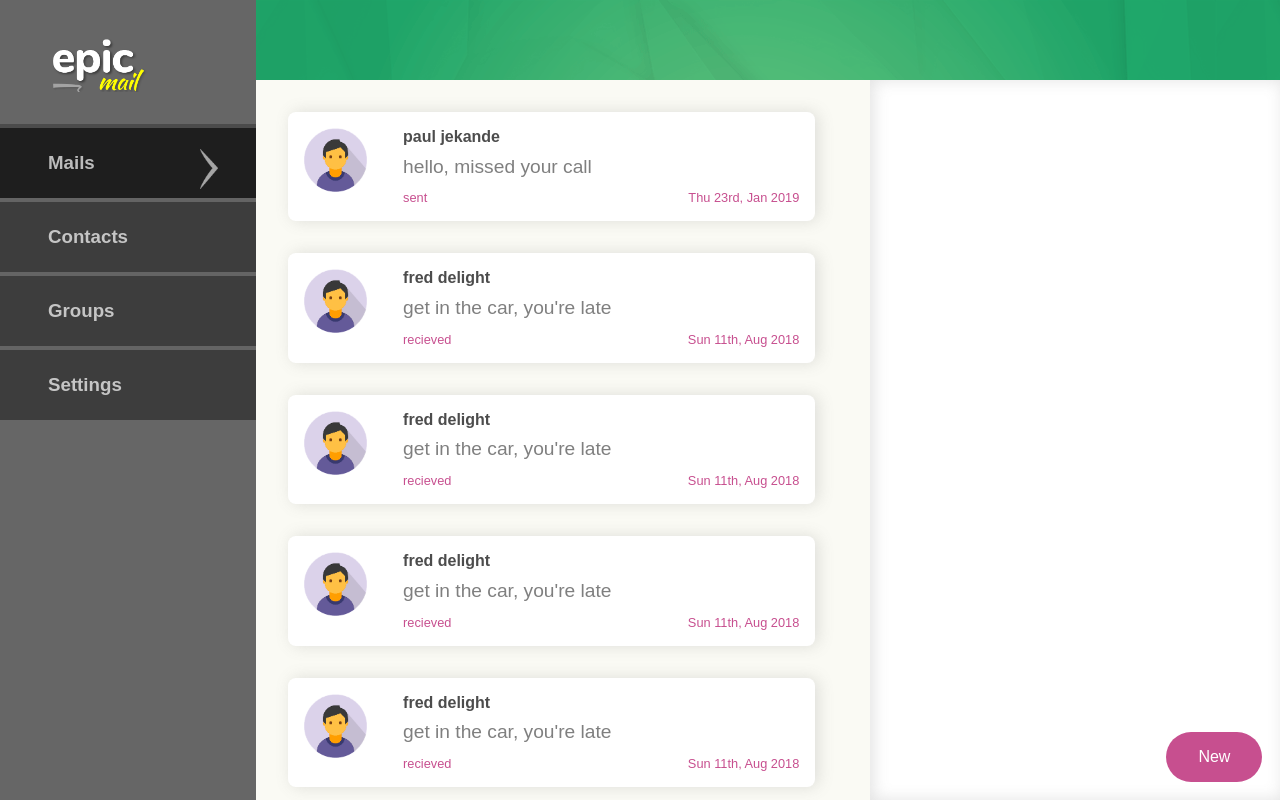
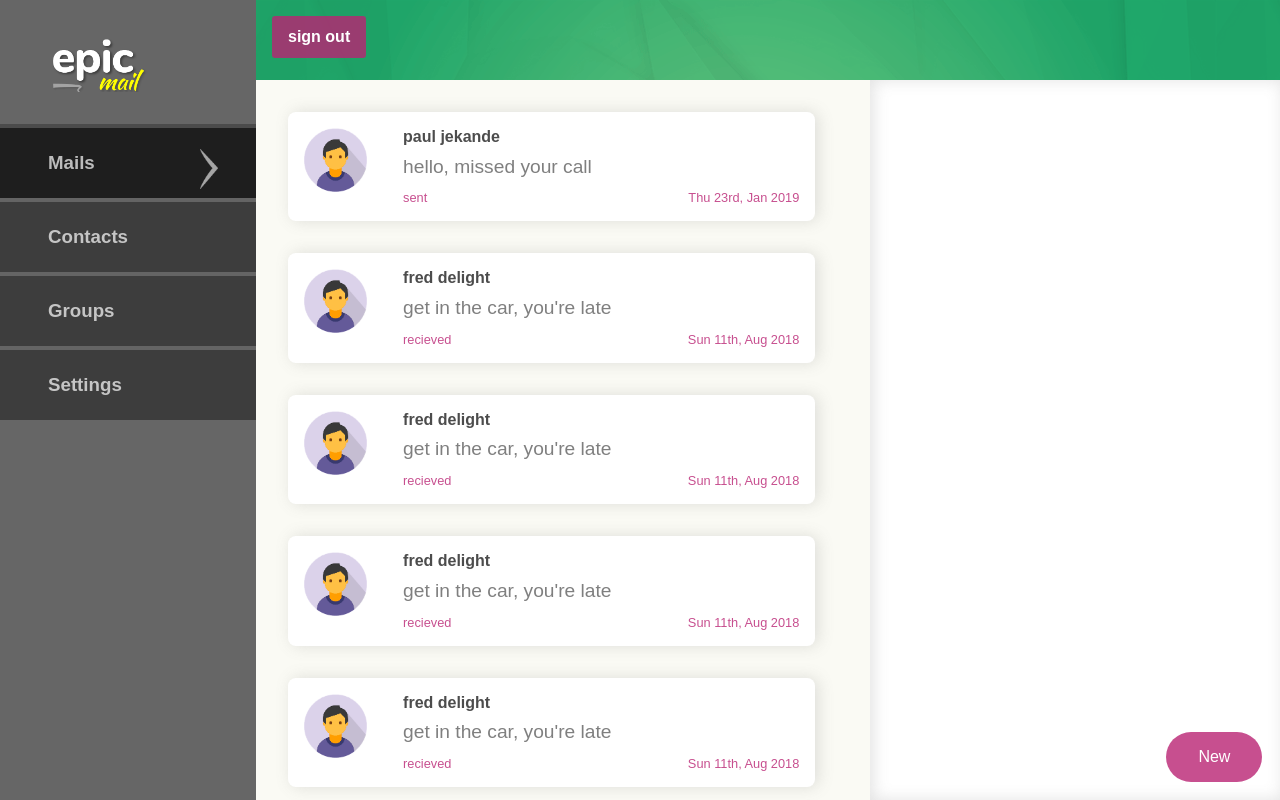
Before and after one commit to caleb-42/EPIC-mail, a plain HTML site: page UI/index.html in a window 1280 px wide. Drawn offline with Linux system fonts and the light colour scheme.

Commit message:
[Feature #164328271] Create sign out button
made the sign out button navigate to sign in page

```diff
--- a/UI/css/index.css
+++ b/UI/css/index.css
@@ -109,6 +109,16 @@ body{
   font-weight: 600;
   background: rgb(255, 255, 255, .8);
 }
+.signout{
+    background: rgba(185, 35, 115, 0.8);
+    padding: .75rem 1rem;
+    border-radius: .2rem;
+    color:#fff;
+    position: absolute;
+    left:7rem;
+    top:1rem;
+    font-weight: 600;
+}
 .post{
     padding: 1rem;
     width: 90%;
@@ -206,6 +216,9 @@ body{
     .post .details{
         width: 80%;
     }
+    .signout{
+        left:1rem;
+    }
 }
 @media(min-width: 768px){
     .wrapper .main .left-body, .wrapper .main .tab.selected .left-body{
@@ -259,6 +272,9 @@ body{
     .backbtn{
         display: none;
     }
+    .signout{
+        left:1rem;
+    }
 }
 @media(min-width: 567px){
     .post .dp{
--- a/UI/index.html
+++ b/UI/index.html
@@ -30,6 +30,7 @@
             <div class="main">
                 <div class="header">
                     <button class="backbtn">Back</button>
+                    <a href = "./signIn.html" class="signout">sign out</a>
                     <div class="navicon"></div>
                 </div>
                 <ul class="top-nav navig w-100 anim">
```
